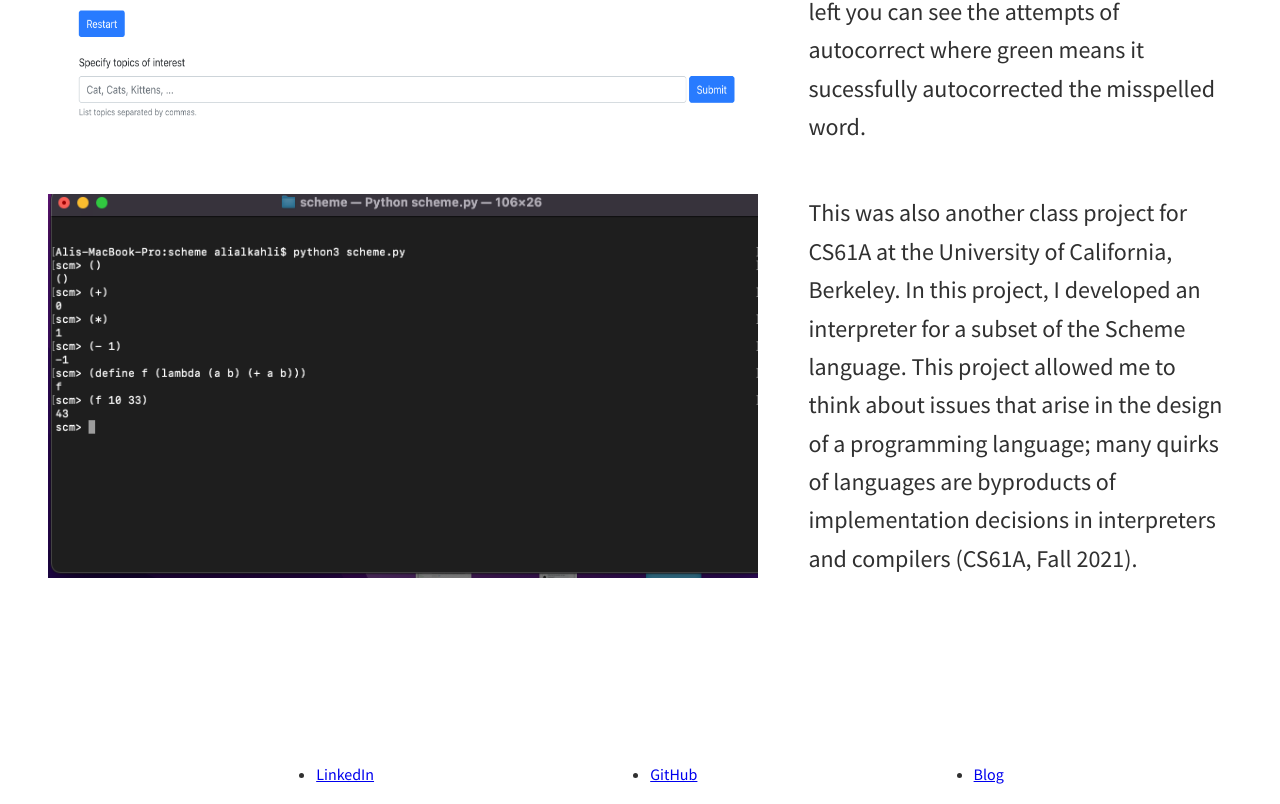
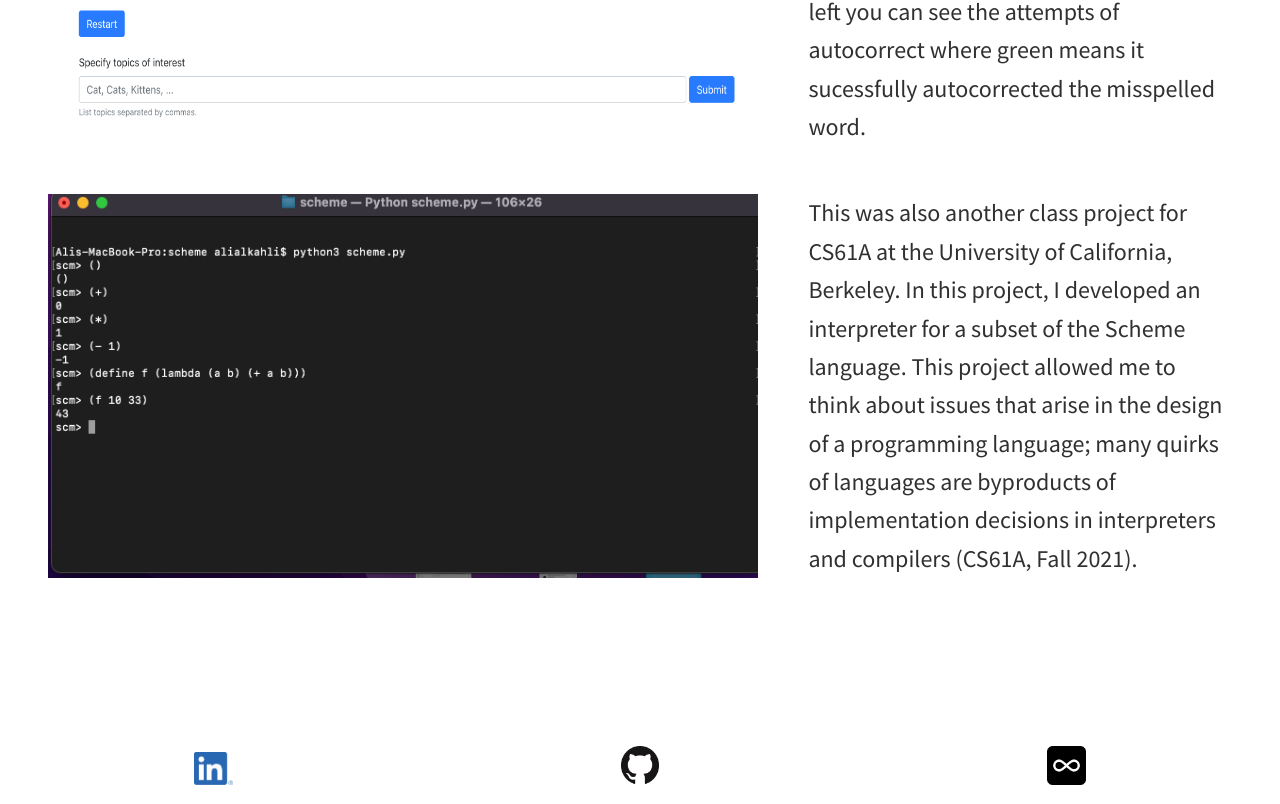
Before and after one commit to alialkahli123/portfolio, a plain HTML site: page index.html in a window 1280 px wide. Shown: the part 1288-2092 px from the top of the page. Drawn offline with Linux system fonts and the light colour scheme.

Commit message:
Footer Changed

```diff
--- a/index.css
+++ b/index.css
@@ -257,7 +257,14 @@ header {
 
 /*Footer*/
 
-.social-list {
+.div__footer, .social-list {
   display: flex;
   justify-content: space-evenly;
 }
+
+.footer__img {
+    width: 3%;
+    height: 3%;
+    margin:auto;
+    margin-bottom: 1em;
+}
--- a/index.html
+++ b/index.html
@@ -65,10 +65,15 @@
 
       <footer>
       <a href="#" class="footer__link"></a>
+      <div class = "div__footer">
+      <img src= "linkedin.png" alt="LinkedIn" class= "footer__img">
+     <img src= "github64px.png" alt="GitHub" class= "footer__img">
+        <img src= "infinity.png" alt = "Infinity Blog" class = "footer__img"></div>
+      <!--
       <ul class="social-list">
         <li class="social-list__item"><a href="https://www.linkedin.com/in/ali-alkahli-12bb63195/" target="_blank">LinkedIn</a></li>
         <li class="social-list__item"><a href="https://github.com/alialkahli123" target="_blank">GitHub</a></li>
-        <li class="social-list__item"><a href="index.html" target="_blank">Blog</a></li>
+        <li class="social-list__item"><a href="index.html" target="_blank">Blog</a></li> -->
 
 
       </ul>
```
